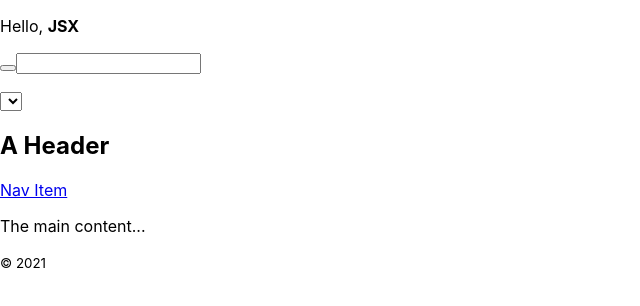
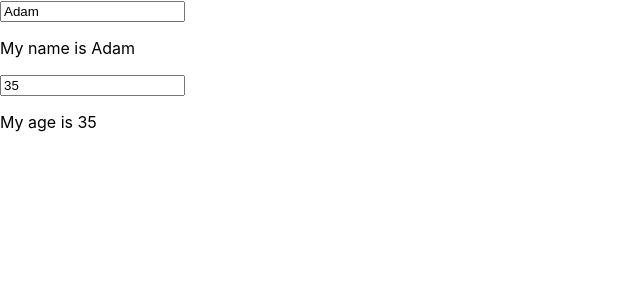
Before and after one commit to lamtrucdang/Web_LabAssignment, a React (Create React App) app in the folder lab3/: page / in a window 1280 px wide. Shown: the top 306 px of the page, without its empty margins (0-640 px from the left). Built offline with nearby package versions, Linux system fonts and the light colour scheme.

Commit message:
update lab3

```diff
--- a/lab3/src/App.js
+++ b/lab3/src/App.js
@@ -1,17 +1,65 @@
-import './App.css';
-import Ex0 from './Ex0';
-import Ex01 from './Ex01';
-import Ex02 from './Ex02';
-import Ex04 from './Ex04';
+// import './App.css';
+// import Ex0 from './Ex0';
+// import Ex01 from './Ex01';
+// import Ex02 from './Ex02';
+// import Ex04 from './Ex04';
+
+// function App() {
+//   return (
+//     <div>
+//           <Ex0/>
+//           <Ex01/>
+//           <Ex02/>
+//           <Ex04/>
+//     </div>
+//   );
+// }
+
+// export default App;
+
+//--------------------------------------------------------------
+//For exercise 2.1
+
+// import * as React from 'react';
+
+// export default function App() {
+//   const [name] = React.useState('Adam');
+//   const [age] = React.useState(35);
+
+//   return (
+//     <>
+//       <p>My name is {name}</p>
+//       <p>My age is {age}</p>
+//     </>
+//   );
+// }
+//--------------------------------------------------------------
+
+//For exercise 2.2, 2.3
+import * as React from 'react';
 
 function App() {
+  const [name, setName] = React.useState('Adam');
+  const [age, setAge] = React.useState(35);
+
   return (
-    <div>
-          <Ex0/>
-          <Ex01/>
-          <Ex02/>
-          <Ex04/>
-    </div>
+    <>
+      <section>
+        <input
+          value={name}
+          onChange={(e) => setName(e.target.value)}
+        />
+        <p>My name is {name}</p>
+      </section>
+      <section>
+        <input
+          type="number"
+          value={age}
+          onChange={(e) => setAge(e.target.value)}
+        />
+        <p>My age is {age}</p>
+      </section>
+    </>
   );
 }
 
```
Also changed, not shown: lab3/src/Ex2/Ex2-1.jsx (deleted, +0 -13 lines).
